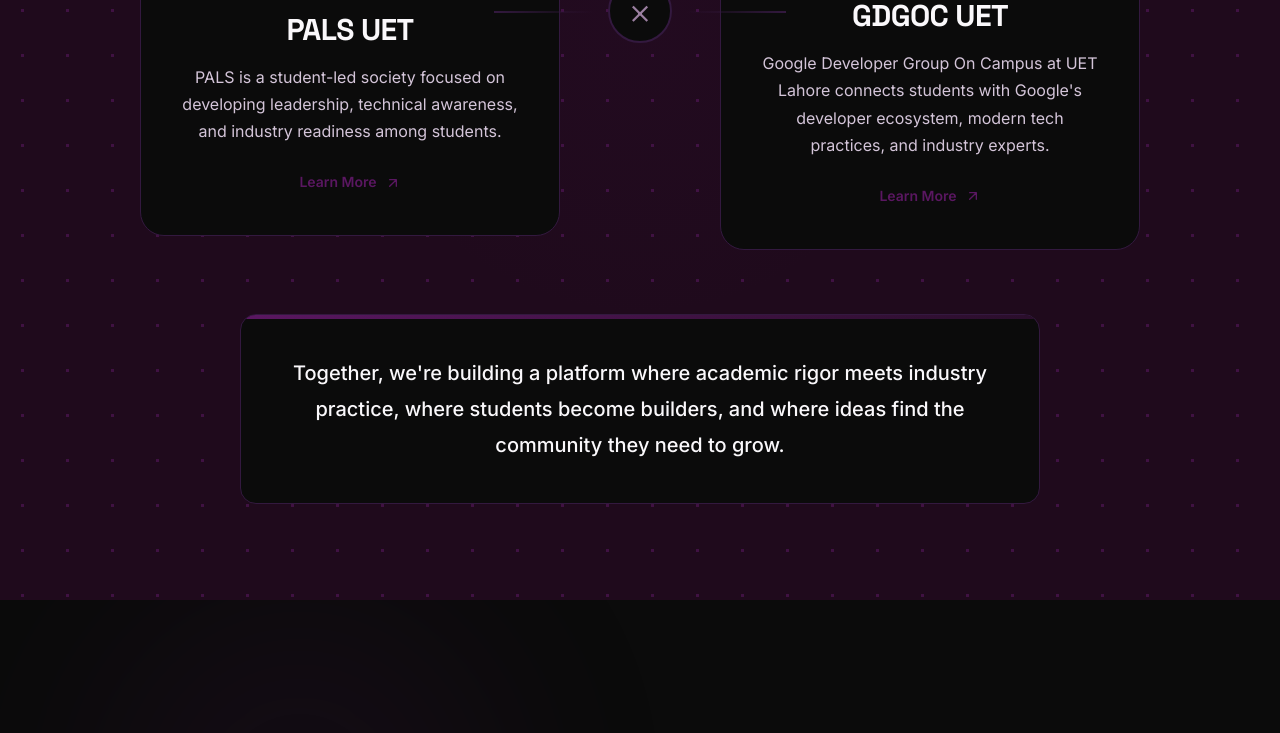
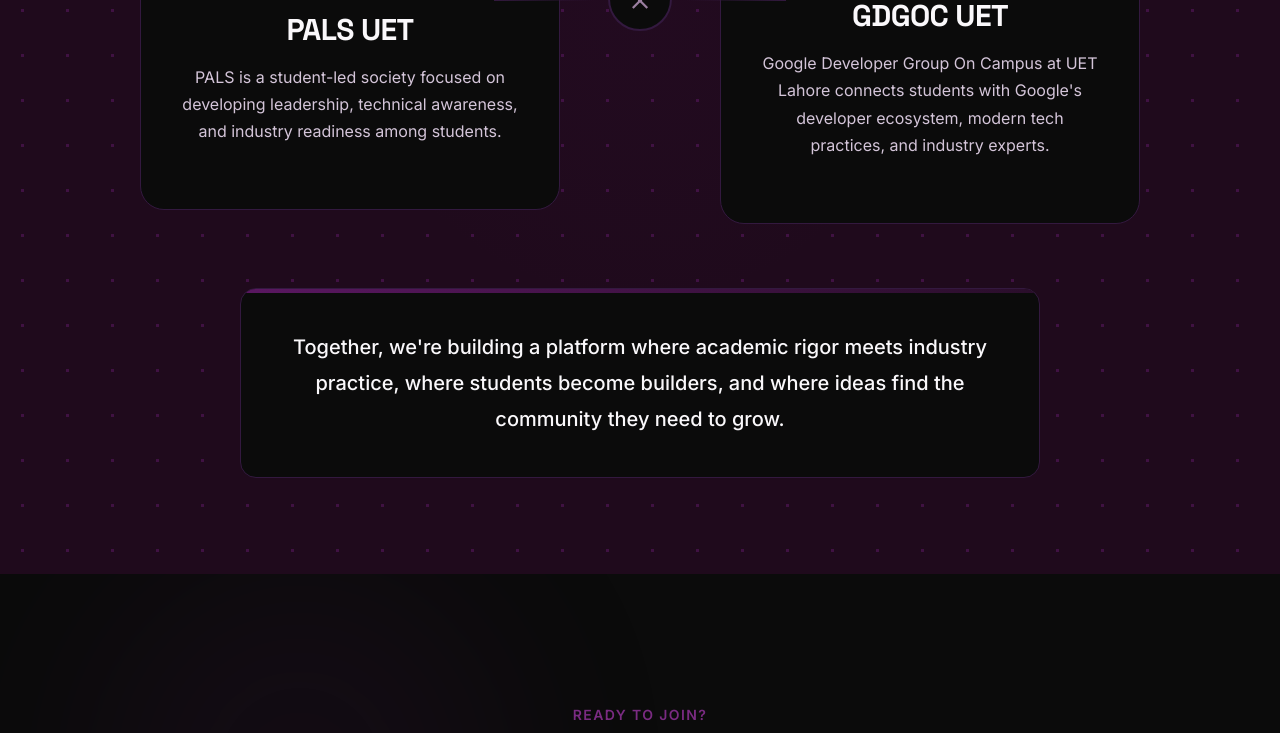
Before and after one commit to muhammmadalizahid/byte-baithak, a React (Vite) app: page / in a window 1280 px wide. Shown: the part 5932-6665 px from the top of the page. Built offline with nearby package versions, Linux system fonts and the light colour scheme.

Commit message:
minor revisions

```diff
--- a/src/components/Collaborators.jsx
+++ b/src/components/Collaborators.jsx
@@ -29,14 +29,6 @@
 leadership, technical awareness, and industry readiness
 among students.
             </p>
-            <div className="collaborator-link">
-              <a href="#" className="link-subtle">
-                Learn More
-                <svg width="16" height="16" viewBox="0 0 24 24" fill="none" xmlns="http://www.w3.org/2000/svg">
-                  <path d="M7 17L17 7M17 7H7M17 7V17" stroke="currentColor" strokeWidth="2" strokeLinecap="round" strokeLinejoin="round"/>
-                </svg>
-              </a>
-            </div>
           </div>
 
           {/* Divider */}
@@ -56,14 +48,6 @@
               Google Developer Group On Campus at UET Lahore connects students with Google's
               developer ecosystem, modern tech practices, and industry experts.
             </p>
-            <div className="collaborator-link">
-              <a href="#" className="link-subtle">
-                Learn More
-                <svg width="16" height="16" viewBox="0 0 24 24" fill="none" xmlns="http://www.w3.org/2000/svg">
-                  <path d="M7 17L17 7M17 7H7M17 7V17" stroke="currentColor" strokeWidth="2" strokeLinecap="round" strokeLinejoin="round"/>
-                </svg>
-              </a>
-            </div>
           </div>
         </div>
 
```
Also changed, not shown: src/pals.png.
